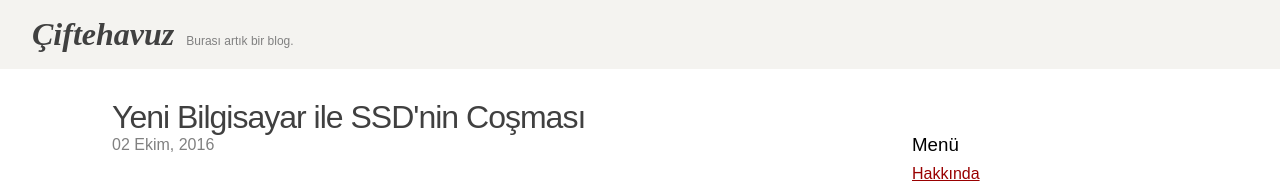
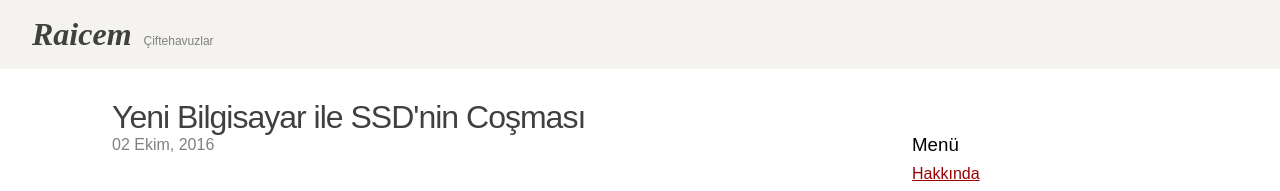
Before and after one commit to raicem/ciftehavuz, a Jekyll site: the page built from index.html, in a window 1280 px wide. Shown: the top 191 px of the page. Built offline with Jekyll 4.4.1, drawn with Linux system fonts in a browser that asks for light colours; nearby versions of some CDN libraries; the list of posts is cut into pages by our own code.

Commit message:
domain kaldırıldı ve site title değiştirildi

```diff
--- a/_layouts/default.html
+++ b/_layouts/default.html
@@ -13,9 +13,9 @@
 	<header class="site-header">
 		<div class="header-titles">
 			<h1 class="header-title italic-title">
-				<a class="link header-link" href="{{ site.baseurl }}/">Çiftehavuz</a>
+				<a class="link header-link" href="{{ site.baseurl }}/">Raicem</a>
 			</h1>
-			<h4 class="header-title-small">Burası artık bir blog.</h4>
+			<h4 class="header-title-small">Çiftehavuzlar</h4>
 		</div>
 	</header>
 	<div class="main">
```
